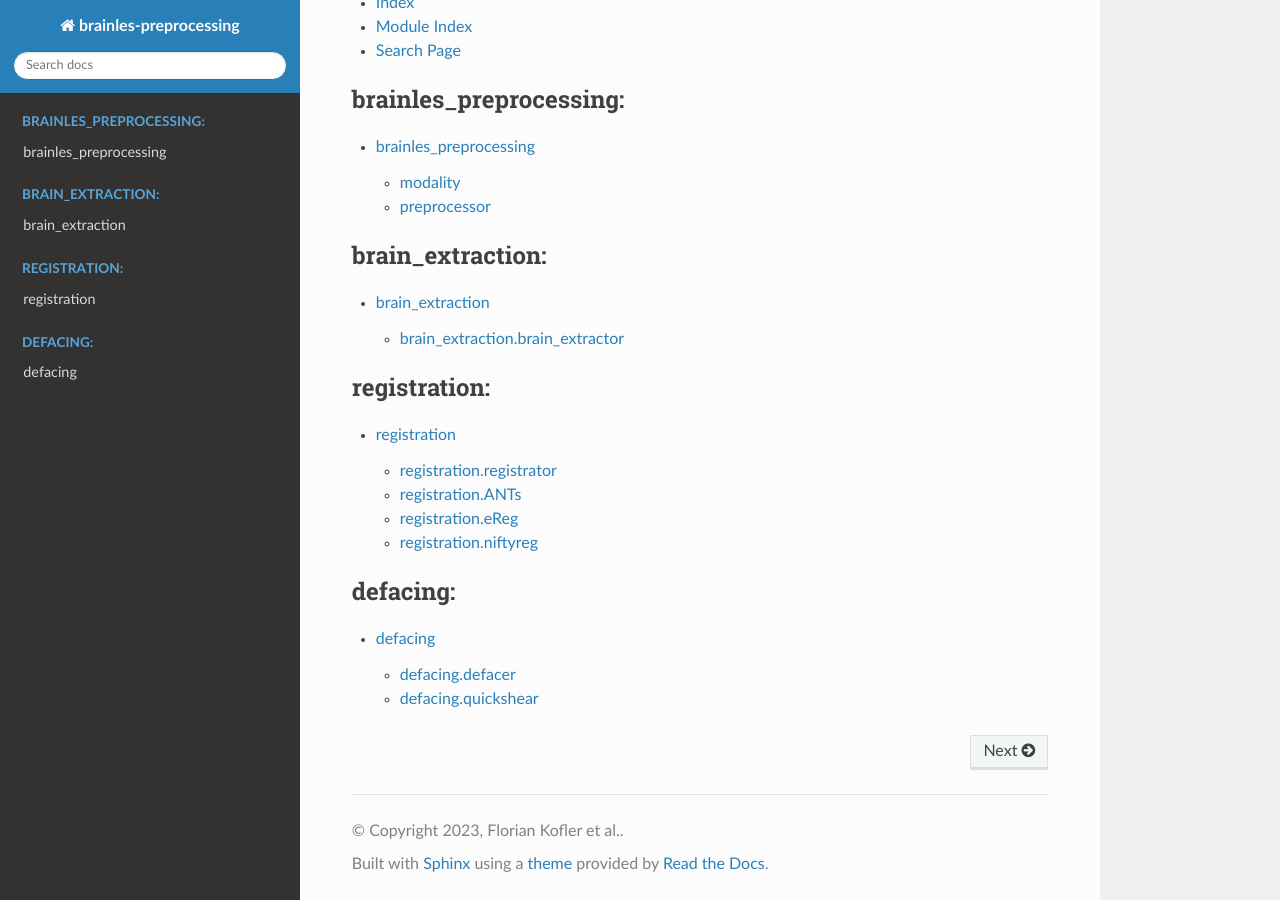
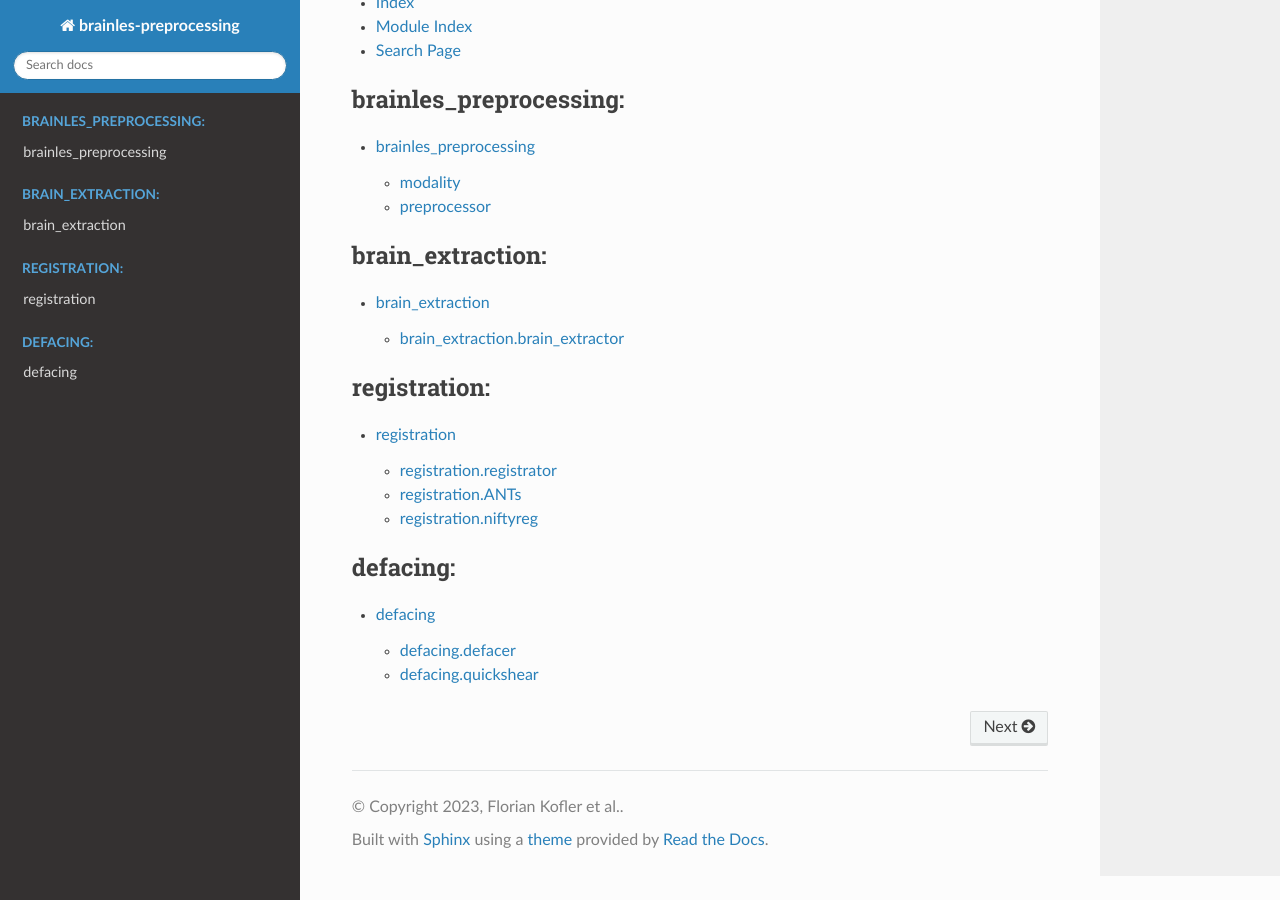
Before and after one commit to BrainLesion/preprocessing, a Sphinx documentation site: the page built from docs/source/index.rst, in a window 1280 px wide and 900 px high, scrolled down 2875 px. Built offline with Sphinx 7.4.7 and the Read the Docs theme 3.1.0, drawn with Linux system fonts in a browser that asks for light colours.

Commit message:
removed ereg from documentation
Signed-off-by: neuronflow <florian.kofler@tum.de>

```diff
--- a/docs/source/registration.rst
+++ b/docs/source/registration.rst
@@ -14,12 +14,6 @@ registration.ANTs
 .. automodule:: brainles_preprocessing.registration.ANTs.ANTs
 
 
-registration.eReg
---------------------------------------
-
-.. automodule:: brainles_preprocessing.registration.eReg.eReg
-
-
 registration.niftyreg
 --------------------------------------
 
```
